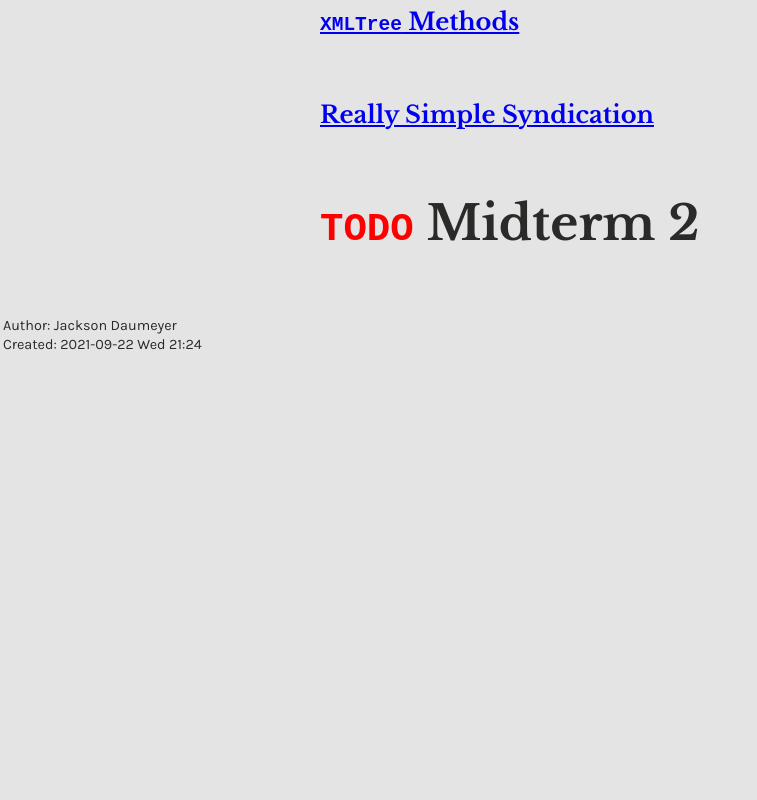
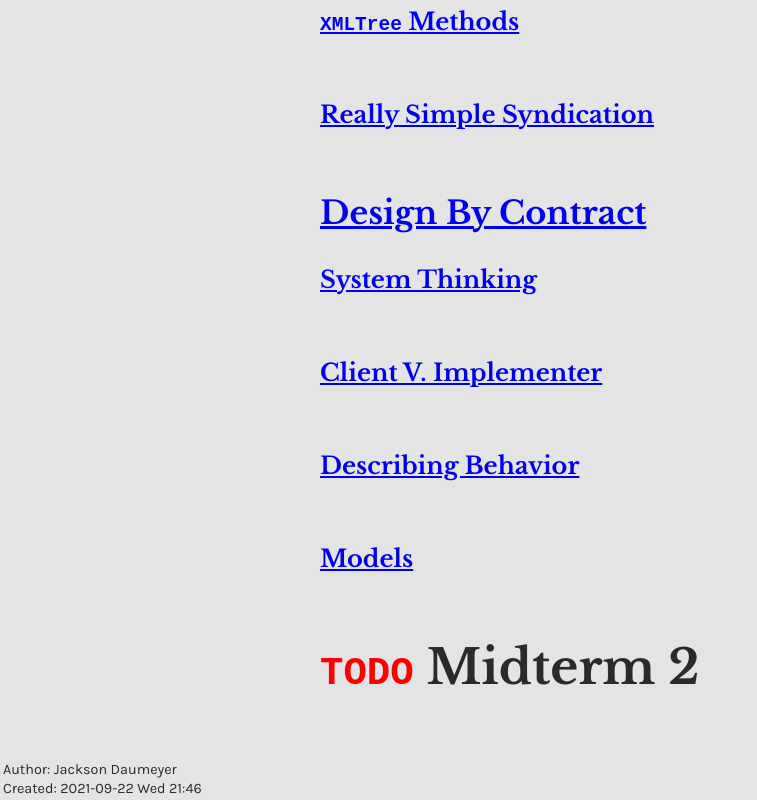
Before and after one commit to jdaumeyer/notes, a plain HTML site: page index.html in a window 1280 px wide. Shown: the part 1245-2045 px from the top of the page, without its empty margins (0-757 px from the left). Before the commit the page ends 1601 px from the top, so only its background shows below. Drawn offline with nearby package versions, Linux system fonts and the light colour scheme.

Commit message:
Added design by contract notes

```diff
--- a/index.html
+++ b/index.html
@@ -3,7 +3,7 @@
 "http://www.w3.org/TR/xhtml1/DTD/xhtml1-strict.dtd">
 <html xmlns="http://www.w3.org/1999/xhtml" lang="en" xml:lang="en">
 <head>
-<!-- 2021-09-22 Wed 21:24 -->
+<!-- 2021-09-22 Wed 21:46 -->
 <meta http-equiv="Content-Type" content="text/html;charset=utf-8" />
 <meta name="viewport" content="width=device-width, initial-scale=1" />
 <title>CSE 2221 Notes</title>
@@ -246,6 +246,23 @@ These notes are bad and full of typos. They might get the general point across b
 <h4 id="org4e1d7b9"><a href="xml.html#orge3af883">Really Simple Syndication</a></h4>
 </div>
 </div>
+<div id="outline-container-org858309b" class="outline-3">
+<h3 id="org858309b"><a href="design-by-contract.html">Design By Contract</a></h3>
+<div class="outline-text-3" id="text-org858309b">
+</div>
+<div id="outline-container-orgb794763" class="outline-4">
+<h4 id="orgb794763"><a href="design-by-contract.html#org1e1e48e">System Thinking</a></h4>
+</div>
+<div id="outline-container-orge939081" class="outline-4">
+<h4 id="orge939081"><a href="design-by-contract.html#org25495cc">Client V. Implementer</a></h4>
+</div>
+<div id="outline-container-org2b8e7bd" class="outline-4">
+<h4 id="org2b8e7bd"><a href="design-by-contract.html#org65e22ca">Describing Behavior</a></h4>
+</div>
+<div id="outline-container-org707da36" class="outline-4">
+<h4 id="org707da36"><a href="design-by-contract.html#orgcf3eacb">Models</a></h4>
+</div>
+</div>
 </div>
 <div id="outline-container-org06363d7" class="outline-2">
 <h2 id="org06363d7"><span class="todo TODO">TODO</span> Midterm 2</h2>
@@ -253,7 +270,7 @@ These notes are bad and full of typos. They might get the general point across b
 </div>
 <div id="postamble" class="status">
 <p class="author">Author: Jackson Daumeyer</p>
-<p class="date">Created: 2021-09-22 Wed 21:24</p>
+<p class="date">Created: 2021-09-22 Wed 21:46</p>
 </div>
 </body>
 </html>
```
